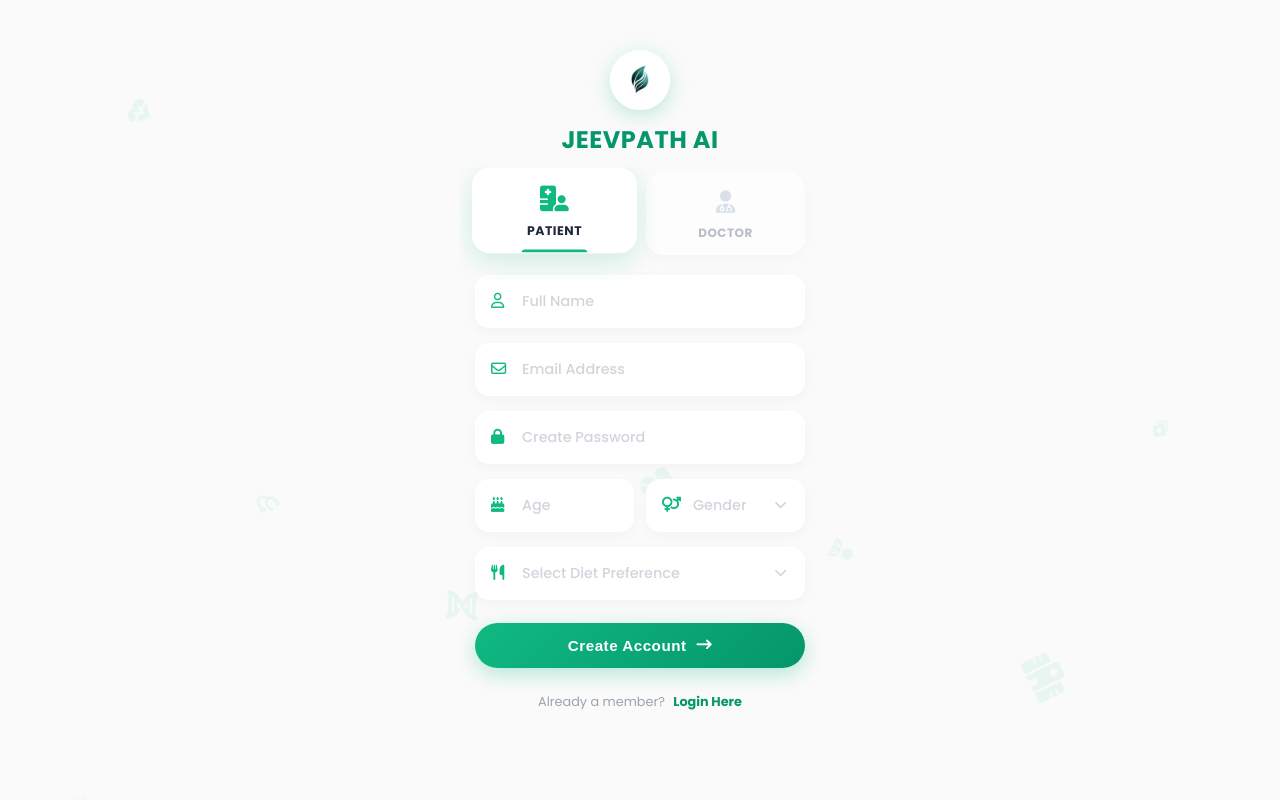
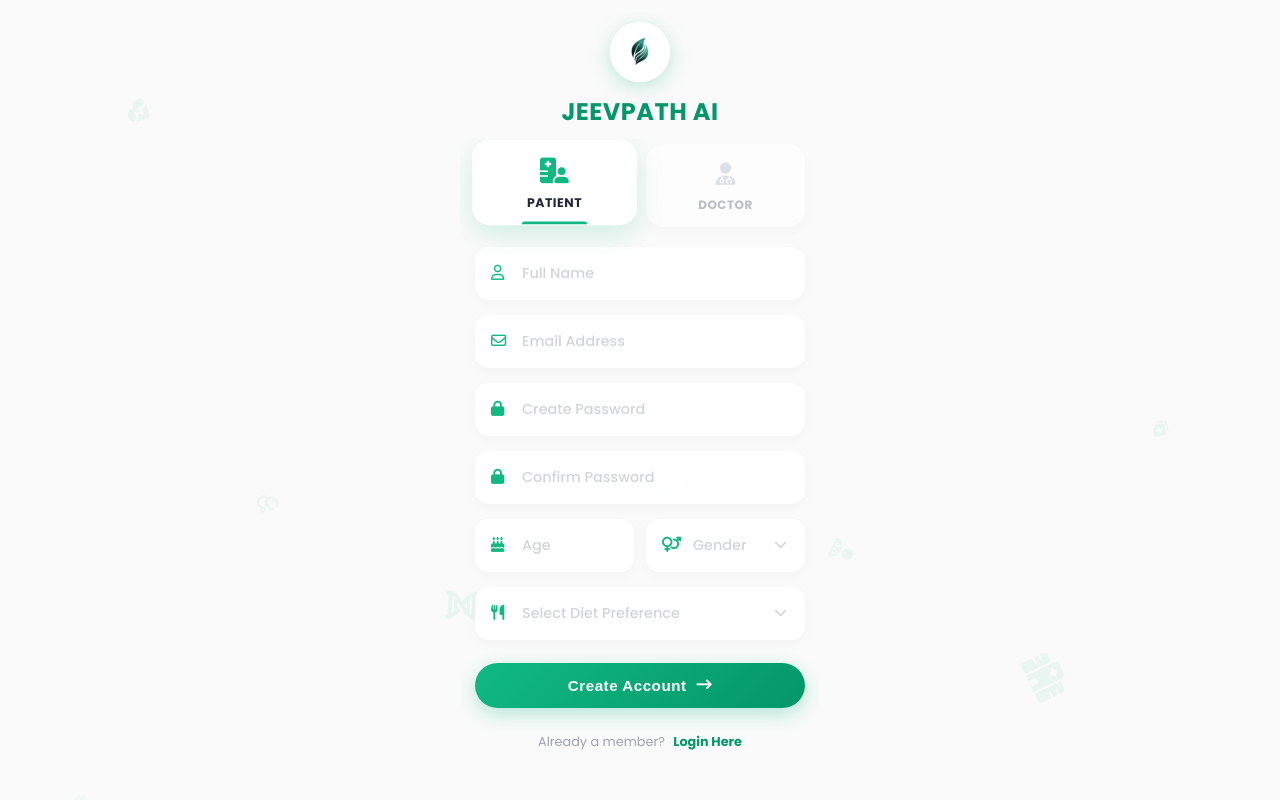
Before and after one commit to kalyanijha445/Jeevpath_App, a Flask app: page /signup in a window 1280 px wide. Run offline with Flask 3, Linux system fonts and the light colour scheme.

Commit message:
Update signup.html

```diff
--- a/templates/signup.html
+++ b/templates/signup.html
@@ -371,6 +371,11 @@
                     <input type="password" name="password" class="nice-input" placeholder="Create Password" required autocomplete="new-password">
                 </div>
 
+                <div class="input-group">
+                    <i class="fa-solid fa-lock input-icon"></i>
+                    <input type="password" name="confirm_password" class="nice-input" placeholder="Confirm Password" required autocomplete="new-password">
+                </div>
+
                 <div id="patient-fields">
                     <div class="grid-2">
                         <div class="input-group">
```
